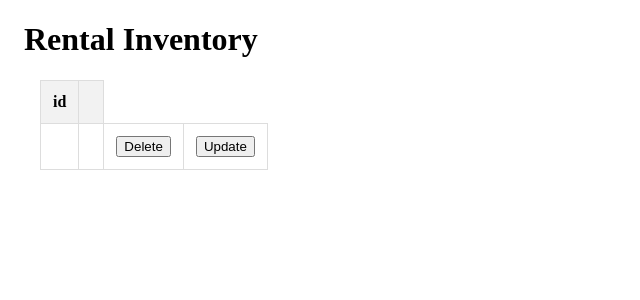
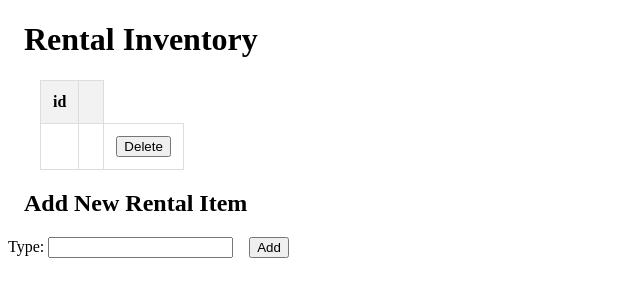
Before and after one commit to greemich-bot/FrontRange, a Flask app: page /rentalinventory in a window 1280 px wide. Shown: the part 58-358 px from the top of the page, without its empty margins (0-640 px from the left). Run offline with Flask 3, Linux system fonts and the light colour scheme; tables that the repository leaves empty or names only in its code hold one stand-in row (values such as "Sample post"); data that the repository does not hold is empty; some libraries are stand-ins or nearby versions.

Commit message:
implemented add rental

```diff
--- a/app.py
+++ b/app.py
@@ -1,5 +1,7 @@
 # ########################################
 # ########## SETUP
+
+from tokenize import Name
 
 from flask import Flask, render_template, request, redirect
 import database.db_connector as db
@@ -470,6 +472,46 @@ def rentalinventory():
         if "dbConnection" in locals() and dbConnection:
             dbConnection.close()
 
+# create rental inventory item
+@app.route("/rentalinventory/create", methods=["POST"])
+def create_rentalinventory():
+    dbConnection = None
+    try:
+        dbConnection = db.connectDB()
+        cursor = dbConnection.cursor()
+
+        Type = request.form["create_rental_type"]
+
+        # 1. Execute the procedure
+        cursor.execute("CALL sp_CreateRentalInventory(%s, @new_id);", (Type,))
+
+        # 2. Skip the SP's internal result set (the SELECT ... AS p_new_id)
+        while cursor.nextset():
+            try:
+                cursor.fetchone()  # Attempt to fetch from the current result set
+            except:
+                pass  # If there's an error, it likely means there are no more result sets to process
+
+        # 3. Fetch the OUT parameter
+        cursor.execute("SELECT @new_id;")
+        row = cursor.fetchone()
+        new_id = row[0] if row else None
+
+        dbConnection.commit()
+
+        print(f"Created ID: {new_id}")
+        return redirect("/rentalinventory")
+
+    except Exception as e:
+        if dbConnection:
+            dbConnection.rollback() # Important for data integrity
+        print(f"Error: {e}")
+        return "An error occurred during creation.", 500
+    finally:
+        if dbConnection:
+            cursor.close() # Clean up the cursor too
+            dbConnection.close()
+
 
 
 # --------------------------------------------------------------------------------------------------
--- a/database/db_connector.py
+++ b/database/db_connector.py
@@ -2,9 +2,9 @@ import MySQLdb
 
 # Database credentials
 host = 'classmysql.engr.oregonstate.edu'
-user = 'cs340_alyoois'
-passwd = '8857'
-db = 'cs340_alyoois'
+user = 'cs340_greemich'
+passwd = 'sEXIbytwvBfr'
+db = 'cs340_greemich'
 
 def connectDB(host = host, user = user, passwd = passwd, db = db):
     '''
--- a/templates/rentalinventory.j2
+++ b/templates/rentalinventory.j2
@@ -32,18 +32,18 @@
                     </button>
                 </td>
             </form>
-            <form id="update_rental_form">
-                <input type="hidden" name="update_rental_id" value="{{ item.RentalID }}">
-                <input type="hidden" name="update_rental_type" value="{{ item.Type }}">
-                <td>
-                    <button type="submit">
-                        Update
-                    </button>
-                </td>
+
         </tr>
         {% endfor %}
     </tbody>
 </table>
 
+<h2>Add New Rental Item</h2>
+<form id="create_rental_form" method="POST" action="/rentalinventory/create">
+    <label for="rental_type">Type:</label>
+    <input type="text" id="rental_type" name="create_rental_type" required>
+    <button type="submit">Add</button>
+</form>
+
 
 {% endblock %}
```
Also changed, not shown: database/PL.sql (+26 -1 lines).
